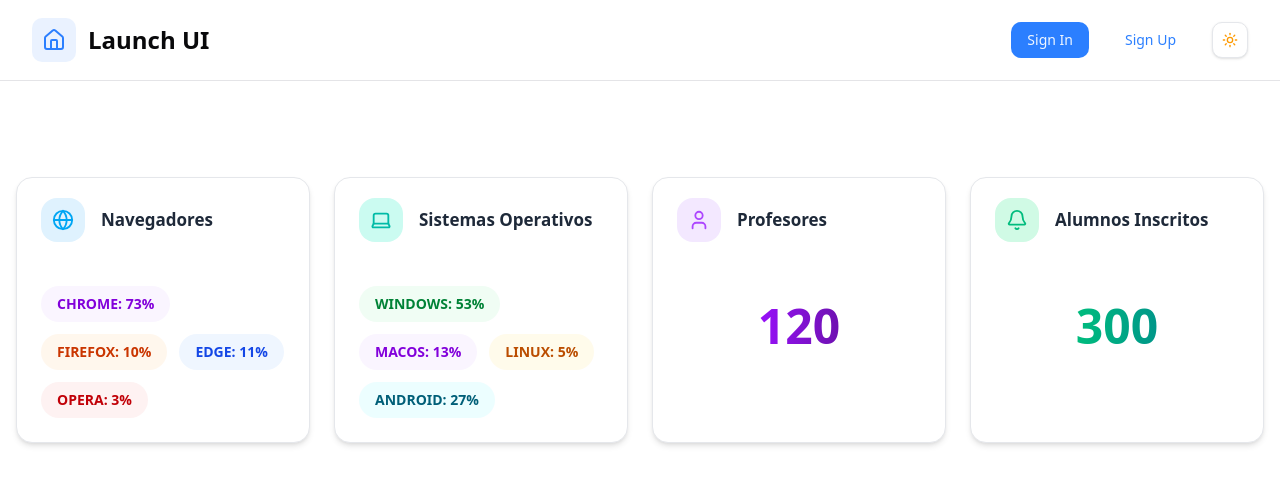
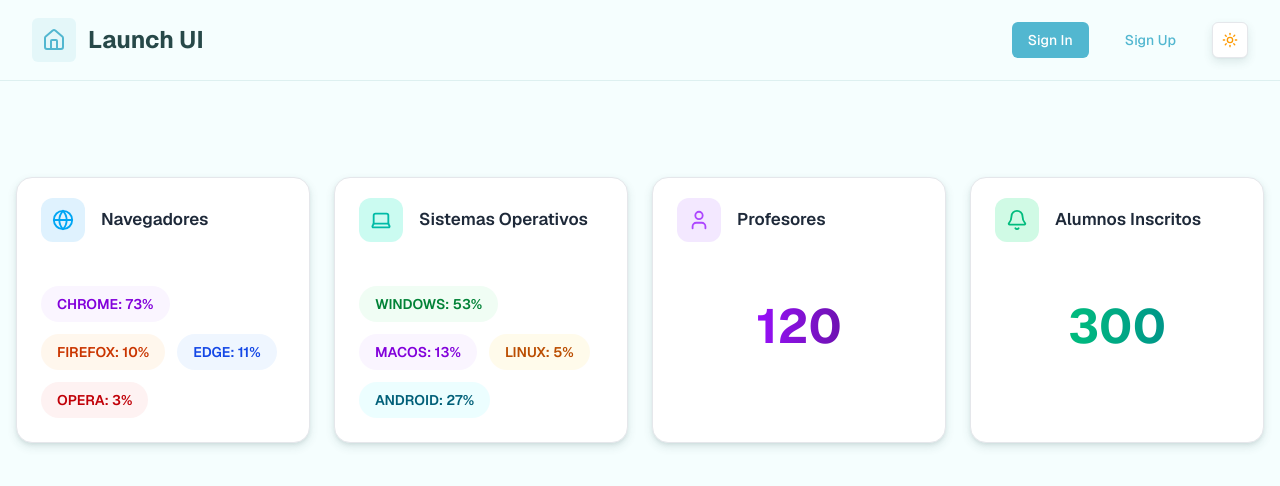
Before and after one commit to jpablortegam/Conacad, a Next.js app: page / in a window 1280 px wide. Shown: the top 486 px of the page. Built offline with nearby package versions, Linux system fonts and the light colour scheme.

Commit message:
fix: refactor layout and global styles; add font utilities and improve CSS variables

```diff
--- a/app/(public)/layout.tsx
+++ b/app/(public)/layout.tsx
@@ -1,18 +1,8 @@
 import type { Metadata } from "next";
-import { Geist, Geist_Mono } from "next/font/google";
 import { ThemeProvider } from "@/components/provider/theme-provider";
 import { ThemeColorProvider } from "@/components/theme-color-toggle";
+import { geistSans, geistMono } from "@/utils/fonts";
 import "@/app/globals.css";
-
-const geistSans = Geist({
-  variable: "--font-geist-sans",
-  subsets: ["latin"],
-});
-
-const geistMono = Geist_Mono({
-  variable: "--font-geist-mono",
-  subsets: ["latin"],
-});
 
 export const metadata: Metadata = {
   title: "Create Next App",
--- a/app/globals.css
+++ b/app/globals.css
@@ -1,77 +1,102 @@
 @import "tailwindcss";
 @import "tw-animate-css";
+@tailwind utilities;
 
 @custom-variant dark (&:is(.dark *));
 
 :root {
-  --radius: 0.75rem;
-  --background: oklch(1 0 0);
-  --foreground: oklch(0.141 0.005 285.823);
-  --card: oklch(1 0 0);
-  --card-foreground: oklch(0.141 0.005 285.823);
-  --popover: oklch(1 0 0);
-  --popover-foreground: oklch(0.141 0.005 285.823);
-  --primary: oklch(0.623 0.214 259.815);
-  --primary-foreground: oklch(0.97 0.014 254.604);
-  --secondary: oklch(0.967 0.001 286.375);
-  --secondary-foreground: oklch(0.21 0.006 285.885);
-  --muted: oklch(0.967 0.001 286.375);
-  --muted-foreground: oklch(0.552 0.016 285.938);
-  --accent: oklch(0.967 0.001 286.375);
-  --accent-foreground: oklch(0.21 0.006 285.885);
-  --destructive: oklch(0.577 0.245 27.325);
-  --border: oklch(0.92 0.004 286.32);
-  --input: oklch(0.92 0.004 286.32);
-  --ring: oklch(0.623 0.214 259.815);
-  --chart-1: oklch(0.646 0.222 41.116);
-  --chart-2: oklch(0.6 0.118 184.704);
-  --chart-3: oklch(0.398 0.07 227.392);
-  --chart-4: oklch(0.828 0.189 84.429);
-  --chart-5: oklch(0.769 0.188 70.08);
-  --sidebar: oklch(0.985 0 0);
-  --sidebar-foreground: oklch(0.141 0.005 285.823);
-  --sidebar-primary: oklch(0.623 0.214 259.815);
-  --sidebar-primary-foreground: oklch(0.97 0.014 254.604);
-  --sidebar-accent: oklch(0.967 0.001 286.375);
-  --sidebar-accent-foreground: oklch(0.21 0.006 285.885);
-  --sidebar-border: oklch(0.92 0.004 286.32);
-  --sidebar-ring: oklch(0.623 0.214 259.815);
+  --background: oklch(0.99 0.01 196.99);
+  --foreground: oklch(0.38 0.04 195.69);
+  --card: oklch(1.00 0 0);
+  --card-foreground: oklch(0.38 0.04 195.69);
+  --popover: oklch(1.00 0 0);
+  --popover-foreground: oklch(0.38 0.04 195.69);
+  --primary: oklch(0.73 0.10 216.41);
+  --primary-foreground: oklch(1.00 0 0);
+  --secondary: oklch(0.97 0.03 210.04);
+  --secondary-foreground: oklch(0.53 0.06 210.87);
+  --muted: oklch(0.98 0.01 196.98);
+  --muted-foreground: oklch(0.61 0.03 196.30);
+  --accent: oklch(0.97 0.04 171.64);
+  --accent-foreground: oklch(0.38 0.04 195.69);
+  --destructive: oklch(0.70 0.26 320.64);
+  --destructive-foreground: oklch(1.00 0 0);
+  --border: oklch(0.94 0.02 196.87);
+  --input: oklch(0.94 0.02 196.87);
+  --ring: oklch(0.73 0.10 216.41);
+  --chart-1: oklch(0.73 0.10 216.41);
+  --chart-2: oklch(0.88 0.09 211.20);
+  --chart-3: oklch(0.87 0.12 193.85);
+  --chart-4: oklch(0.90 0.11 200.25);
+  --chart-5: oklch(0.69 0.10 201.23);
+  --sidebar: oklch(0.98 0.01 196.98);
+  --sidebar-foreground: oklch(0.38 0.04 195.69);
+  --sidebar-primary: oklch(0.73 0.10 216.41);
+  --sidebar-primary-foreground: oklch(1.00 0 0);
+  --sidebar-accent: oklch(0.97 0.04 171.64);
+  --sidebar-accent-foreground: oklch(0.38 0.04 195.69);
+  --sidebar-border: oklch(0.94 0.02 196.87);
+  --sidebar-ring: oklch(0.73 0.10 216.41);
+  --font-sans: Inter, sans-serif;
+  --font-serif: Georgia, serif;
+  --font-mono: JetBrains Mono, monospace;
+  --radius: 0.5rem;
+  --shadow-2xs: 0px 4px 10px 0px hsl(180 29.69% 25.10% / 0.06);
+  --shadow-xs: 0px 4px 10px 0px hsl(180 29.69% 25.10% / 0.06);
+  --shadow-sm: 0px 4px 10px 0px hsl(180 29.69% 25.10% / 0.12), 0px 1px 2px -1px hsl(180 29.69% 25.10% / 0.12);
+  --shadow: 0px 4px 10px 0px hsl(180 29.69% 25.10% / 0.12), 0px 1px 2px -1px hsl(180 29.69% 25.10% / 0.12);
+  --shadow-md: 0px 4px 10px 0px hsl(180 29.69% 25.10% / 0.12), 0px 2px 4px -1px hsl(180 29.69% 25.10% / 0.12);
+  --shadow-lg: 0px 4px 10px 0px hsl(180 29.69% 25.10% / 0.12), 0px 4px 6px -1px hsl(180 29.69% 25.10% / 0.12);
+  --shadow-xl: 0px 4px 10px 0px hsl(180 29.69% 25.10% / 0.12), 0px 8px 10px -1px hsl(180 29.69% 25.10% / 0.12);
+  --shadow-2xl: 0px 4px 10px 0px hsl(180 29.69% 25.10% / 0.30);
 }
 
 .dark {
-  --background: oklch(0.141 0.005 285.823);
-  --foreground: oklch(0.985 0 0);
-  --card: oklch(0.21 0.006 285.885);
-  --card-foreground: oklch(0.985 0 0);
-  --popover: oklch(0.21 0.006 285.885);
-  --popover-foreground: oklch(0.985 0 0);
-  --primary: oklch(0.546 0.245 262.881);
-  --primary-foreground: oklch(0.379 0.146 265.522);
-  --secondary: oklch(0.274 0.006 286.033);
-  --secondary-foreground: oklch(0.985 0 0);
-  --muted: oklch(0.274 0.006 286.033);
-  --muted-foreground: oklch(0.705 0.015 286.067);
-  --accent: oklch(0.274 0.006 286.033);
-  --accent-foreground: oklch(0.985 0 0);
-  --destructive: oklch(0.704 0.191 22.216);
-  --border: oklch(1 0 0 / 10%);
-  --input: oklch(1 0 0 / 15%);
-  --ring: oklch(0.488 0.243 264.376);
-  --chart-1: oklch(0.488 0.243 264.376);
-  --chart-2: oklch(0.696 0.17 162.48);
-  --chart-3: oklch(0.769 0.188 70.08);
-  --chart-4: oklch(0.627 0.265 303.9);
-  --chart-5: oklch(0.645 0.246 16.439);
-  --sidebar: oklch(0.21 0.006 285.885);
-  --sidebar-foreground: oklch(0.985 0 0);
-  --sidebar-primary: oklch(0.546 0.245 262.881);
-  --sidebar-primary-foreground: oklch(0.379 0.146 265.522);
-  --sidebar-accent: oklch(0.274 0.006 286.033);
-  --sidebar-accent-foreground: oklch(0.985 0 0);
-  --sidebar-border: oklch(1 0 0 / 10%);
-  --sidebar-ring: oklch(0.488 0.243 264.376);
+  --background: oklch(0.23 0.02 195.97);
+  --foreground: oklch(0.96 0.02 196.82);
+  --card: oklch(0.28 0.03 195.79);
+  --card-foreground: oklch(0.96 0.02 196.82);
+  --popover: oklch(0.28 0.03 195.79);
+  --popover-foreground: oklch(0.96 0.02 196.82);
+  --primary: oklch(0.89 0.09 214.12);
+  --primary-foreground: oklch(0.23 0.02 195.97);
+  --secondary: oklch(0.41 0.05 199.76);
+  --secondary-foreground: oklch(0.95 0.06 198.81);
+  --muted: oklch(0.36 0.04 195.54);
+  --muted-foreground: oklch(0.78 0.03 196.47);
+  --accent: oklch(0.46 0.05 195.47);
+  --accent-foreground: oklch(0.96 0.02 196.82);
+  --destructive: oklch(0.70 0.26 320.64);
+  --destructive-foreground: oklch(1.00 0 0);
+  --border: oklch(0.41 0.04 195.72);
+  --input: oklch(0.41 0.04 195.72);
+  --ring: oklch(0.89 0.09 214.12);
+  --chart-1: oklch(0.89 0.09 214.12);
+  --chart-2: oklch(0.79 0.08 182.87);
+  --chart-3: oklch(0.87 0.17 155.86);
+  --chart-4: oklch(0.70 0.17 141.80);
+  --chart-5: oklch(0.69 0.19 301.13);
+  --sidebar: oklch(0.28 0.03 195.79);
+  --sidebar-foreground: oklch(0.96 0.02 196.82);
+  --sidebar-primary: oklch(0.89 0.09 214.12);
+  --sidebar-primary-foreground: oklch(0.23 0.02 195.97);
+  --sidebar-accent: oklch(0.46 0.05 195.47);
+  --sidebar-accent-foreground: oklch(0.96 0.02 196.82);
+  --sidebar-border: oklch(0.41 0.04 195.72);
+  --sidebar-ring: oklch(0.89 0.09 214.12);
+  --font-sans: Inter, sans-serif;
+  --font-serif: Georgia, serif;
+  --font-mono: JetBrains Mono, monospace;
+  --radius: 0.5rem;
+  --shadow-2xs: 0px 4px 10px 0px hsl(180 29.69% 25.10% / 0.06);
+  --shadow-xs: 0px 4px 10px 0px hsl(180 29.69% 25.10% / 0.06);
+  --shadow-sm: 0px 4px 10px 0px hsl(180 29.69% 25.10% / 0.12), 0px 1px 2px -1px hsl(180 29.69% 25.10% / 0.12);
+  --shadow: 0px 4px 10px 0px hsl(180 29.69% 25.10% / 0.12), 0px 1px 2px -1px hsl(180 29.69% 25.10% / 0.12);
+  --shadow-md: 0px 4px 10px 0px hsl(180 29.69% 25.10% / 0.12), 0px 2px 4px -1px hsl(180 29.69% 25.10% / 0.12);
+  --shadow-lg: 0px 4px 10px 0px hsl(180 29.69% 25.10% / 0.12), 0px 4px 6px -1px hsl(180 29.69% 25.10% / 0.12);
+  --shadow-xl: 0px 4px 10px 0px hsl(180 29.69% 25.10% / 0.12), 0px 8px 10px -1px hsl(180 29.69% 25.10% / 0.12);
+  --shadow-2xl: 0px 4px 10px 0px hsl(180 29.69% 25.10% / 0.30);
 }
-
 
 @theme inline {
   --color-background: var(--background);
@@ -98,10 +123,6 @@
   --color-chart-3: var(--chart-3);
   --color-chart-4: var(--chart-4);
   --color-chart-5: var(--chart-5);
-  --radius-sm: calc(var(--radius) - 4px);
-  --radius-md: calc(var(--radius) - 2px);
-  --radius-lg: var(--radius);
-  --radius-xl: calc(var(--radius) + 4px);
   --color-sidebar: var(--sidebar);
   --color-sidebar-foreground: var(--sidebar-foreground);
   --color-sidebar-primary: var(--sidebar-primary);
@@ -110,6 +131,24 @@
   --color-sidebar-accent-foreground: var(--sidebar-accent-foreground);
   --color-sidebar-border: var(--sidebar-border);
   --color-sidebar-ring: var(--sidebar-ring);
+
+  --font-sans: var(--font-sans);
+  --font-mono: var(--font-mono);
+  --font-serif: var(--font-serif);
+
+  --radius-sm: calc(var(--radius) - 4px);
+  --radius-md: calc(var(--radius) - 2px);
+  --radius-lg: var(--radius);
+  --radius-xl: calc(var(--radius) + 4px);
+
+  --shadow-2xs: var(--shadow-2xs);
+  --shadow-xs: var(--shadow-xs);
+  --shadow-sm: var(--shadow-sm);
+  --shadow: var(--shadow);
+  --shadow-md: var(--shadow-md);
+  --shadow-lg: var(--shadow-lg);
+  --shadow-xl: var(--shadow-xl);
+  --shadow-2xl: var(--shadow-2xl);
 }
 
 @layer base {
@@ -118,236 +157,10 @@
   }
   body {
     @apply bg-background text-foreground;
+    font-family: var(--font-geist-sans), system-ui, sans-serif;
+  }
+
+  code, pre, kbd {
+    font-family: var(--font-geist-mono), monospace;
   }
 }
-
-
-/*
-@import "tailwindcss";
-@import "tw-animate-css";
-
-@custom-variant dark (&:is(.dark *));
-
-@layer base {
-  :root {
-    --background: 0 0% 100%;
-    --foreground: 222.2 84% 4.9%;
-    --card: 0 0% 100%;
-    --card-foreground: 222.2 84% 4.9%;
-    --popover: 0 0% 100%;
-    --popover-foreground: 222.2 84% 4.9%;
-    --primary: 221.2 83.2% 53.3%;
-    --primary-foreground: 210 40% 98%;
-    --secondary: 210 40% 96.1%;
-    --secondary-foreground: 222.2 47.4% 11.2%;
-    --muted: 210 40% 96.1%;
-    --muted-foreground: 215.4 16.3% 46.9%;
-    --accent: 210 40% 96.1%;
-    --accent-foreground: 222.2 47.4% 11.2%;
-    --destructive: 0 84.2% 60.2%;
-    --destructive-foreground: 210 40% 98%;
-    --border: 214.3 31.8% 91.4%;
-    --input: 214.3 31.8% 91.4%;
-    --ring: 221.2 83.2% 53.3%;
-    --radius: 0.5rem;
-  }
-
-  .dark {
-    --background: 222.2 84% 4.9%;
-    --foreground: 210 40% 98%;
-    --card: 222.2 84% 4.9%;
-    --card-foreground: 210 40% 98%;
-    --popover: 222.2 84% 4.9%;
-    --popover-foreground: 210 40% 98%;
-    --primary: 217.2 91.2% 59.8%;
-    --primary-foreground: 222.2 47.4% 11.2%;
-    --secondary: 217.2 32.6% 17.5%;
-    --secondary-foreground: 210 40% 98%;
-    --muted: 217.2 32.6% 17.5%;
-    --muted-foreground: 215 20.2% 65.1%;
-    --accent: 217.2 32.6% 17.5%;
-    --accent-foreground: 210 40% 98%;
-    --destructive: 0 62.8% 30.6%;
-    --destructive-foreground: 210 40% 98%;
-    --border: 217.2 32.6% 17.5%;
-    --input: 217.2 32.6% 17.5%;
-    --ring: 224.3 76.3% 48%;
-  }
-}
-
-/* Estilos para StatCard
-@layer components {
-  .stat-card {
-    @apply bg-white dark:bg-gray-800 rounded-2xl p-6 pt-5 border border-gray-200 dark:border-gray-700 shadow-md transition-all;
-  }
-
-  .stat-card:hover {
-    @apply -translate-y-2 shadow-lg;
-  }
-
-  .stat-card-icon {
-    @apply w-11 h-11 rounded-xl flex items-center justify-center transition-transform duration-300;
-  }
-
-  .stat-card-icon-group:hover .stat-card-icon {
-    @apply scale-105;
-  }
-
-  .stat-card-title {
-    @apply text-[17px] font-semibold text-gray-800 dark:text-white;
-  }
-
-  .stat-card-header {
-    @apply flex items-center gap-4 mb-5;
-  }
-
-  /* Theme color variants for icons
-  .icon-bg-zinc {
-    @apply bg-zinc-100 dark:bg-zinc-900;
-  }
-
-  .icon-color-zinc {
-    @apply text-zinc-500 dark:text-zinc-300;
-  }
-
-  .hover-shadow-zinc {
-    @apply hover:shadow-zinc-100 dark:hover:shadow-zinc-900;
-  }
-
-  .gradient-zinc {
-    @apply from-zinc-600 to-zinc-800 dark:from-zinc-500 dark:to-zinc-700;
-  }
-
-  .icon-bg-rose {
-    @apply bg-rose-100 dark:bg-rose-900;
-  }
-
-  .icon-color-rose {
-    @apply text-rose-500 dark:text-rose-300;
-  }
-
-  .hover-shadow-rose {
-    @apply hover:shadow-rose-100 dark:hover:shadow-rose-900;
-  }
-
-  .gradient-rose {
-    @apply from-rose-600 to-rose-800 dark:from-rose-500 dark:to-rose-700;
-  }
-
-  .icon-bg-blue {
-    @apply bg-blue-100 dark:bg-blue-900;
-  }
-
-  .icon-color-blue {
-    @apply text-blue-500 dark:text-blue-300;
-  }
-
-  .hover-shadow-blue {
-    @apply hover:shadow-blue-100 dark:hover:shadow-blue-900;
-  }
-
-  .gradient-blue {
-    @apply from-blue-600 to-blue-800 dark:from-blue-500 dark:to-blue-700;
-  }
-
-  .icon-bg-green {
-    @apply bg-green-100 dark:bg-green-900;
-  }
-
-  .icon-color-green {
-    @apply text-green-500 dark:text-green-300;
-  }
-
-  .hover-shadow-green {
-    @apply hover:shadow-green-100 dark:hover:shadow-green-900;
-  }
-
-  .gradient-green {
-    @apply from-green-600 to-green-800 dark:from-green-500 dark:to-green-700;
-  }
-
-  .icon-bg-orange {
-    @apply bg-orange-100 dark:bg-orange-900;
-  }
-
-  .icon-color-orange {
-    @apply text-orange-500 dark:text-orange-300;
-  }
-
-  .hover-shadow-orange {
-    @apply hover:shadow-orange-100 dark:hover:shadow-orange-900;
-  }
-
-  .gradient-orange {
-    @apply from-orange-600 to-orange-800 dark:from-orange-500 dark:to-orange-700;
-  }
-
-  .icon-bg-purple {
-    @apply bg-purple-100 dark:bg-purple-900;
-  }
-
-  .icon-color-purple {
-    @apply text-purple-500 dark:text-purple-300;
-  }
-
-  .hover-shadow-purple {
-    @apply hover:shadow-purple-100 dark:hover:shadow-purple-900;
-  }
-
-  .gradient-purple {
-    @apply from-purple-600 to-purple-800 dark:from-purple-500 dark:to-purple-700;
-  }
-
-  /* Tag component styles
-  .stat-tag {
-    @apply px-4 py-2 rounded-full text-sm font-semibold flex items-center gap-2 transition-all;
-  }
-
-  .stat-tag:hover {
-    @apply -translate-y-1 shadow;
-  }
-
-  /* Browser tag variants
-  .tag-chrome {
-    @apply bg-purple-50 dark:bg-purple-900 text-purple-700 dark:text-purple-300;
-  }
-
-  .tag-firefox {
-    @apply bg-orange-50 dark:bg-orange-900 text-orange-700 dark:text-orange-300;
-  }
-
-  .tag-edge {
-    @apply bg-blue-50 dark:bg-blue-900 text-blue-700 dark:text-blue-300;
-  }
-
-  .tag-opera {
-    @apply bg-red-50 dark:bg-red-900 text-red-700 dark:text-red-300;
-  }
-
-  /* OS tag variants
-  .tag-windows {
-    @apply bg-green-50 dark:bg-green-900 text-green-700 dark:text-green-300;
-  }
-
-  .tag-macos {
-    @apply bg-purple-50 dark:bg-purple-900 text-purple-700 dark:text-purple-300;
-  }
-
-  .tag-linux {
-    @apply bg-amber-50 dark:bg-amber-900 text-amber-700 dark:text-amber-300;
-  }
-
-  .tag-android {
-    @apply bg-cyan-50 dark:bg-cyan-900 text-cyan-800 dark:text-cyan-300;
-  }
-
-  /* StatCount component styles
-  .stat-count {
-    @apply flex flex-col items-center justify-center py-4 relative;
-  }
-
-  .stat-count-value {
-    @apply text-5xl font-bold transition-all relative bg-gradient-to-r bg-clip-text text-transparent;
-  }
-}
- */
--- a/components/NavBars/Navbar.tsx
+++ b/components/NavBars/Navbar.tsx
@@ -6,6 +6,7 @@ import { Button } from "@/components/ui/button";
 import { cn } from "@/lib/utils";
 import { Home, Menu, X } from "lucide-react";
 import { useRouter } from "next/navigation";
+
 
 export default function Navbar({
   className,
--- /dev/null
+++ b/utils/fonts.ts
@@ -0,0 +1,11 @@
+import { Geist, Geist_Mono } from "next/font/google";
+
+export const geistSans = Geist({
+  variable: "--font-geist-sans",
+  subsets: ["latin"],
+});
+
+export const geistMono = Geist_Mono({
+  variable: "--font-geist-mono",
+  subsets: ["latin"],
+});
```
